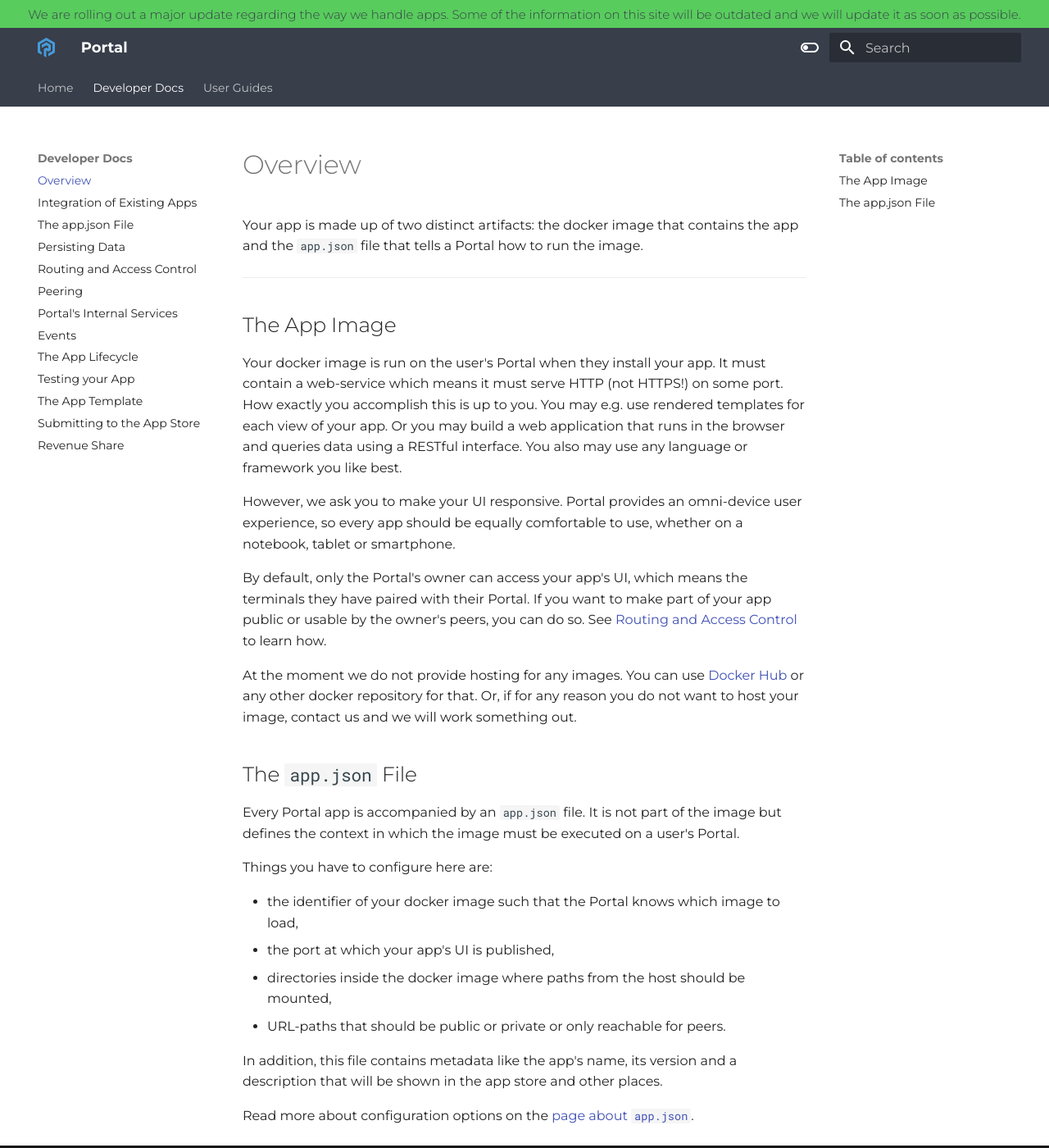
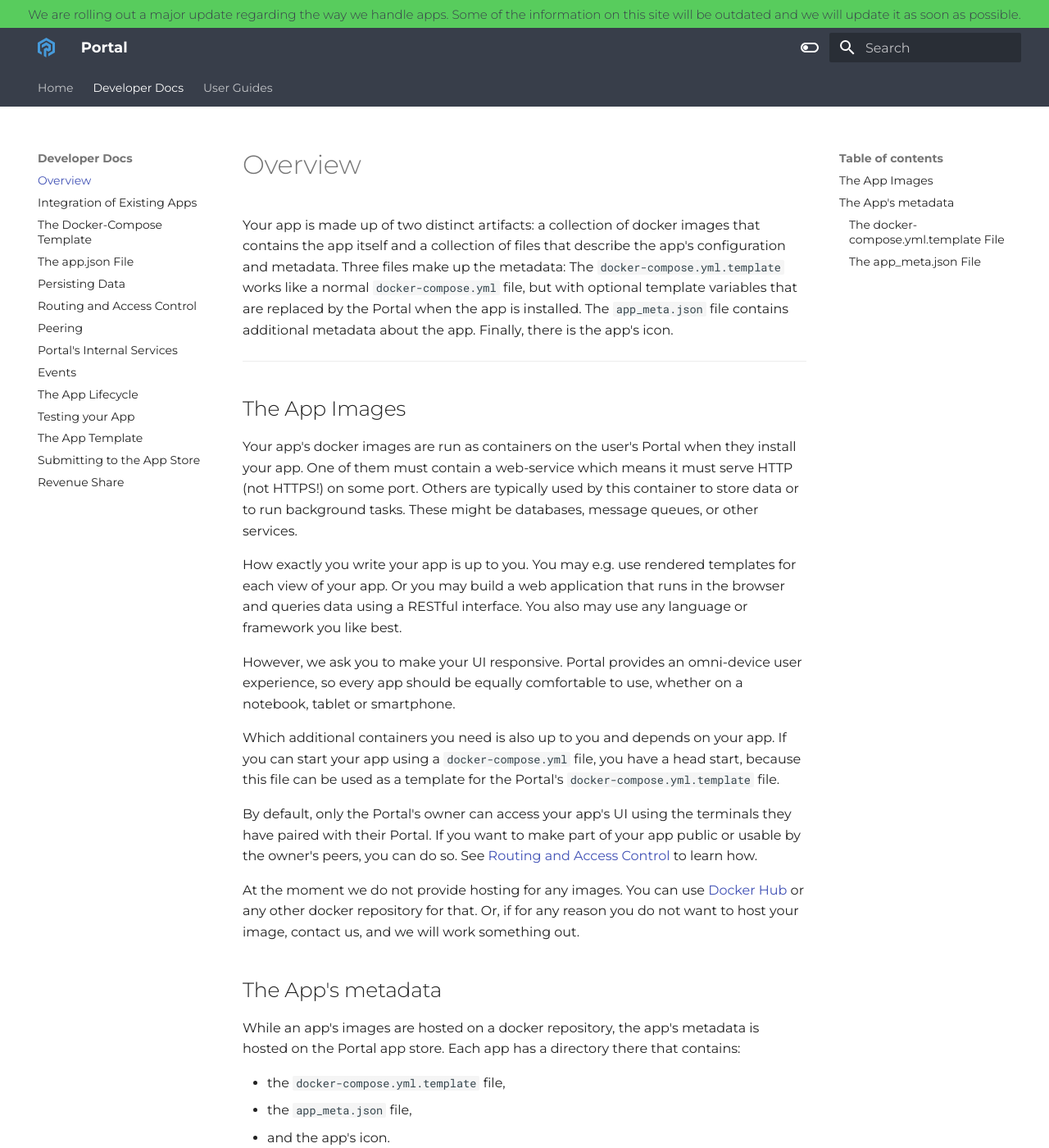
Before and after one commit to FreeshardBase/documentation, an MkDocs documentation site: the page built from docs/developer_docs/overview.md, in a window 1280 px wide and 1400 px high. Shown: the whole window at 82% size. Built offline with MkDocs 1.6.1 and Material for MkDocs 9.7.7, drawn with Linux system fonts in a browser that asks for light colours; some of the changed text lies outside the part shown.

Commit message:
adaptations to docker-compose apps

```diff
--- a/docs/developer_docs/overview.md
+++ b/docs/developer_docs/overview.md
@@ -1,15 +1,22 @@
 # Overview
 
-Your app is made up of two distinct artifacts: the docker image that contains the app
-and the `app.json` file that tells a Portal how to run the image.
+Your app is made up of two distinct artifacts: a collection of docker images that contains the app itself
+and a collection of files that describe the app's configuration and metadata.
+Three files make up the metadata: The `docker-compose.yml.template` works like a normal `docker-compose.yml` file,
+but with optional template variables that are replaced by the Portal when the app is installed.
+The `app_meta.json` file contains additional metadata about the app.
+Finally, there is the app's icon.
 
 ---
 
-## The App Image
+## The App Images
 
-Your docker image is run on the user's Portal when they install your app.
-It must contain a web-service which means it must serve HTTP (not HTTPS!) on some port.
-How exactly you accomplish this is up to you.
+Your app's docker images are run as containers on the user's Portal when they install your app.
+One of them must contain a web-service which means it must serve HTTP (not HTTPS!) on some port.
+Others are typically used by this container to store data or to run background tasks.
+These might be databases, message queues, or other services.
+
+How exactly you write your app is up to you.
 You may e.g. use rendered templates for each view of your app.
 Or you may build a web application that runs in the browser and queries data using a RESTful interface.
 You also may use any language or framework you like best.
@@ -18,28 +25,44 @@ However, we ask you to make your UI responsive.
 Portal provides an omni-device user experience, so every app should be equally comfortable to use,
 whether on a notebook, tablet or smartphone.
 
-By default, only the Portal's owner can access your app's UI,
-which means the terminals they have paired with their Portal.
+Which additional containers you need is also up to you and depends on your app.
+If you can start your app using a `docker-compose.yml` file, you have a head start,
+because this file can be used as a template for the Portal's `docker-compose.yml.template` file.
+
+By default, only the Portal's owner can access your app's UI
+using the terminals they have paired with their Portal.
 If you want to make part of your app public or usable by the owner's peers, you can do so.
 See [Routing and Access Control](routing_and_ac.md) to learn how.
 
 At the moment we do not provide hosting for any images.
 You can use [Docker Hub](https://hub.docker.com/) or any other docker repository for that.
-Or, if for any reason you do not want to host your image, contact us and we will work something out.
+Or, if for any reason you do not want to host your image, contact us, and we will work something out.
 
-## The `app.json` File
+## The App's metadata
 
-Every Portal app is accompanied by an `app.json` file.
-It is not part of the image but defines the context in which the image must be executed on a user's Portal.
+While an app's images are hosted on a docker repository, the app's metadata is hosted on the Portal app store.
+Each app has a directory there that contains:
 
-Things you have to configure here are:
+* the `docker-compose.yml.template` file,
+* the `app_meta.json` file,
+* and the app's icon.
 
-* the identifier of your docker image such that the Portal knows which image to load,
-* the port at which your app's UI is published,
-* directories inside the docker image where paths from the host should be mounted,
-* URL-paths that should be public or private or only reachable for peers.
+### The `docker-compose.yml.template` File
+
+This file is a template for the `docker-compose.yml` file that is used to start your app's containers.
+It is a normal `docker-compose.yml` file with the exception that it may contain template variables
+that are replaced by the Portal when the app is installed.
+This allows you to configure your app's containers for each user individually.
+See [the page about `docker-compose.yml.template`](docker_compose_template.md) for details.
+
+### The `app_meta.json` File
+
+Every Portal app is accompanied by an `app_meta.json` file.
+It contains some instructions for the Portal about how to run your app.
+Examples are the container and port at which your app's UI is published,
+or how to manage the app's lifecycle.
 
 In addition, this file contains metadata like the app's name, its version and a description
 that will be shown in the app store and other places.
 
-Read more about configuration options on the [page about `app.json`](app_json.md).
+Read more about configuration options on the [page about `app_meta.json`](app_meta_json.md).
--- a/mkdocs.yml
+++ b/mkdocs.yml
@@ -30,7 +30,8 @@ nav:
   - Developer Docs:
     - 'developer_docs/overview.md'
     - 'developer_docs/existing_apps.md'
-    - 'developer_docs/app_json.md'
+    - 'developer_docs/docker_compose_template.md'
+    - 'developer_docs/app_meta_json.md'
     - 'developer_docs/persisting.md'
     - 'developer_docs/routing_and_ac.md'
     - 'developer_docs/peering.md'
```
Also changed, not shown: docs/developer_docs/app_meta_json.md (renamed from docs/developer_docs/app_json.md, +4 -0 lines), docs/developer_docs/docker_compose_template.md (added, +1 -0 lines), docs/developer_docs/existing_apps.md (+84 -71 lines), docs/developer_docs/testing.md (+1 -1 lines).
